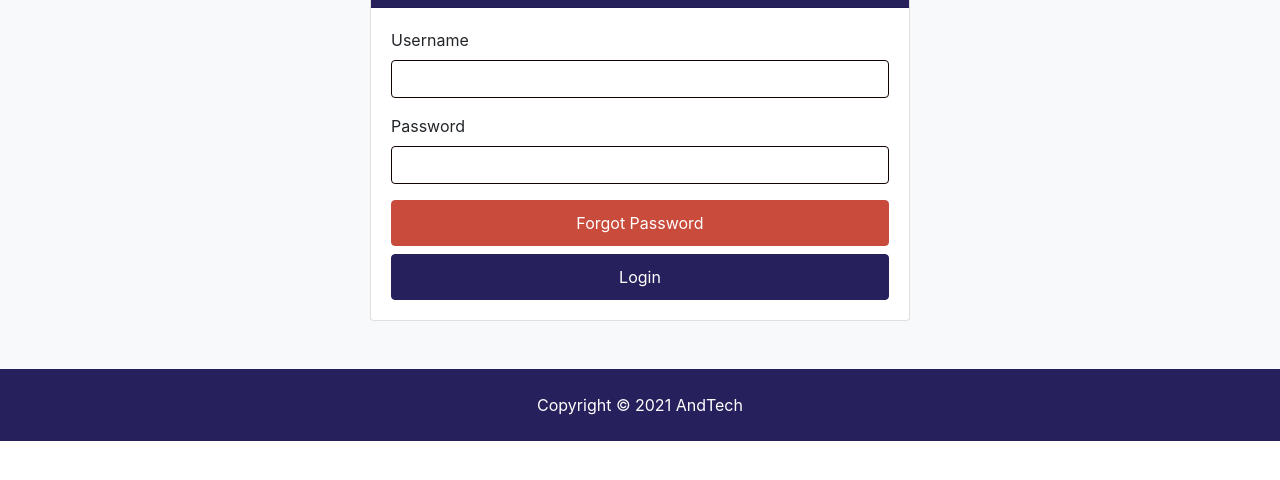
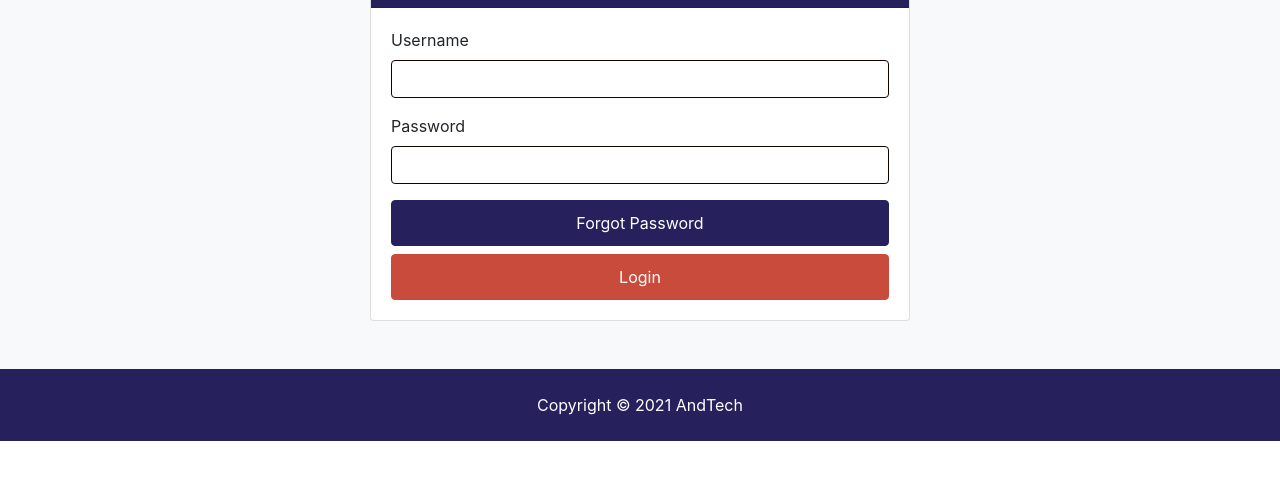
Before and after one commit to sumar1006/andtech_project, a Django app: page / in a window 1280 px wide. Shown: the part 316-796 px from the top of the page. Run offline with Django 3.2, Linux system fonts and the light colour scheme; some libraries are stand-ins or nearby versions.

Commit message:
update button

```diff
--- a/templates/pages/index.html
+++ b/templates/pages/index.html
@@ -32,8 +32,8 @@
                   <input type="password" name="password" class="form-control" required>
                 </div>
                 <!-- Buttons -->
-                <a href="{% url 'password_reset' %}" class="btn btn-primary btn-block">Forgot Password</a>
-                <input type="submit" value="Login" class="btn btn-secondary btn-block">
+                <a href="{% url 'password_reset' %}" class="btn btn-secondary btn-block">Forgot Password</a>
+                <input type="submit" value="Login" class="btn btn-primary btn-block">
               </form>
               <!-- End Forms -->
             </div>
```
